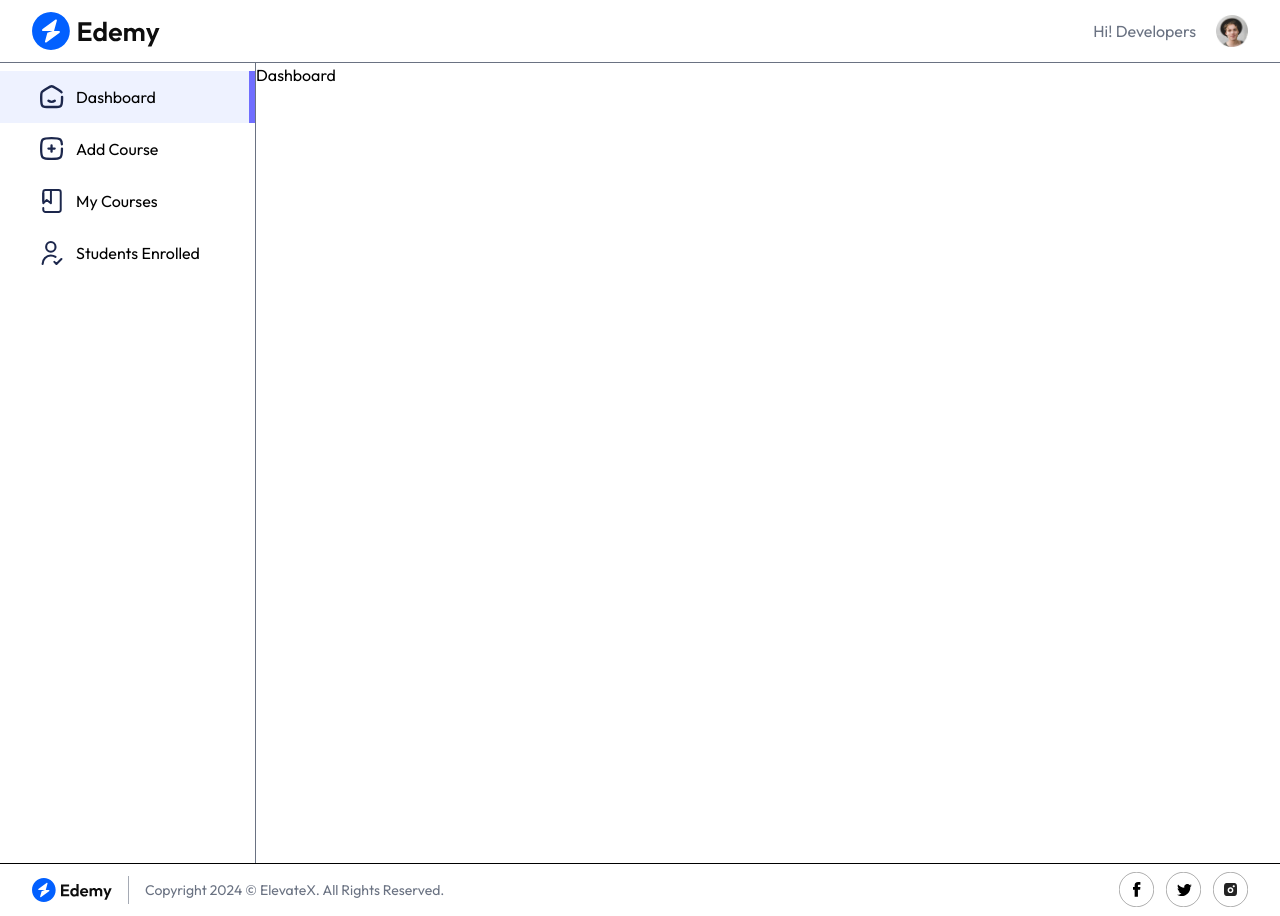
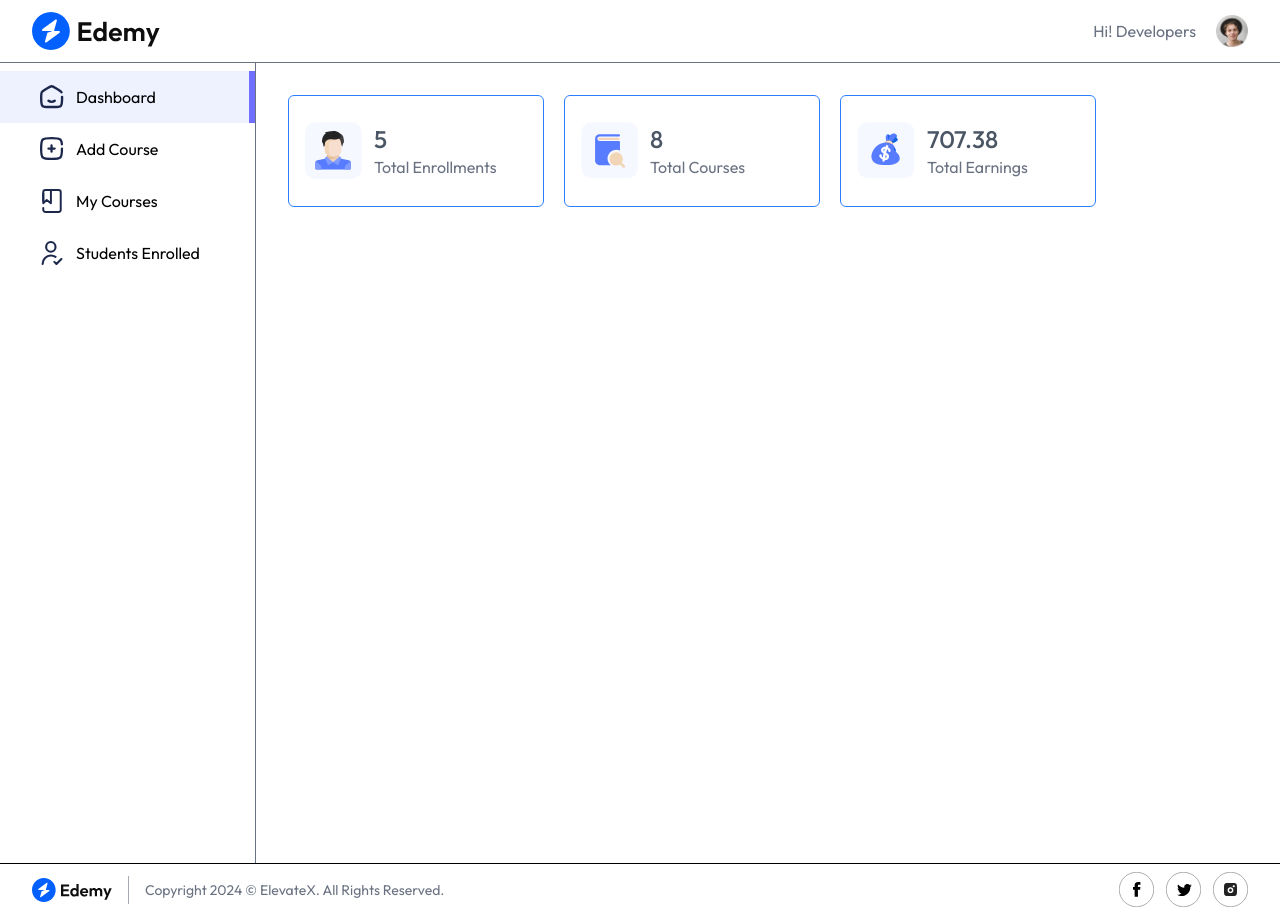
Before and after one commit to mohamad-abdelkhalek/ElevateX, a React (Vite) app in the folder client/: page /educator in a window 1280 px wide. Built offline with nearby package versions, Linux system fonts and the light colour scheme; no server answers.

Commit message:
Client: Implemented educator dashboard cards

```diff
--- a/client/src/pages/educator/Dashboard.jsx
+++ b/client/src/pages/educator/Dashboard.jsx
@@ -1,11 +1,57 @@
-import React from 'react'
+import React, { useContext, useEffect, useState } from "react";
+import { AppContext } from "../../context/AppContext";
+import { assets, dummyDashboardData } from "../../assets/assets";
+import Loading from "../../components/student/Loading";
 
 const Dashboard = () => {
-  return (
-    <div>
-        <h1>Dashboard</h1>
+  const { currency } = useContext(AppContext);
+  const [dashboardData, setDashboardData] = useState(null);
+
+  const fetchDashboardData = async () => {
+    setDashboardData(dummyDashboardData);
+  };
+
+  useEffect(() => {
+    fetchDashboardData();
+  }, []);
+
+  return dashboardData ? (
+    <div className="min-h-screen flex flex-col items-start justify-between gap-8 md:p-8 md:pb-0 p-4 pt-8 pb-0">
+      <div className="space-y-5">
+        <div className="flex flex-wrap gap-5 items-center">
+          <div className="flex items-center gap-3 shadow-card border border-blue-500 p-4 w-64 h-28 rounded-md">
+            <img src={assets.patients_icon} alt="patients_icon" />
+            <div>
+              <p className="text-2xl font-medium text-gray-600">
+                {dashboardData.enrolledStudentsData.length}
+              </p>
+              <p className="text-base text-gray-500">Total Enrollments</p>
+            </div>
+          </div>
+          <div className="flex items-center gap-3 shadow-card border border-blue-500 p-4 w-64 h-28 rounded-md">
+            <img src={assets.appointments_icon} alt="appointments_icon" />
+            <div>
+              <p className="text-2xl font-medium text-gray-600">
+                {dashboardData.totalCourses}
+              </p>
+              <p className="text-base text-gray-500">Total Courses</p>
+            </div>
+          </div>
+          <div className="flex items-center gap-3 shadow-card border border-blue-500 p-4 w-64 h-28 rounded-md">
+            <img src={assets.earning_icon} alt="earning_icon" />
+            <div>
+              <p className="text-2xl font-medium text-gray-600">
+                {currency} {dashboardData.totalEarnings}
+              </p>
+              <p className="text-base text-gray-500">Total Earnings</p>
+            </div>
+          </div>
+        </div>
+      </div>
     </div>
-  )
-}
+  ) : (
+    <Loading />
+  );
+};
 
-export default Dashboard
+export default Dashboard;
```
